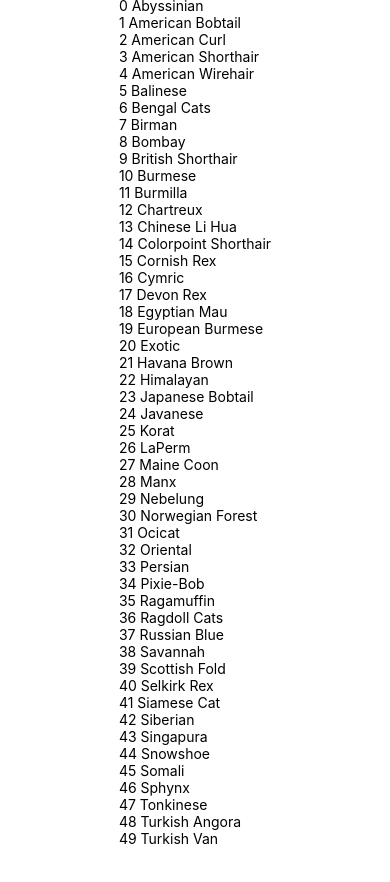
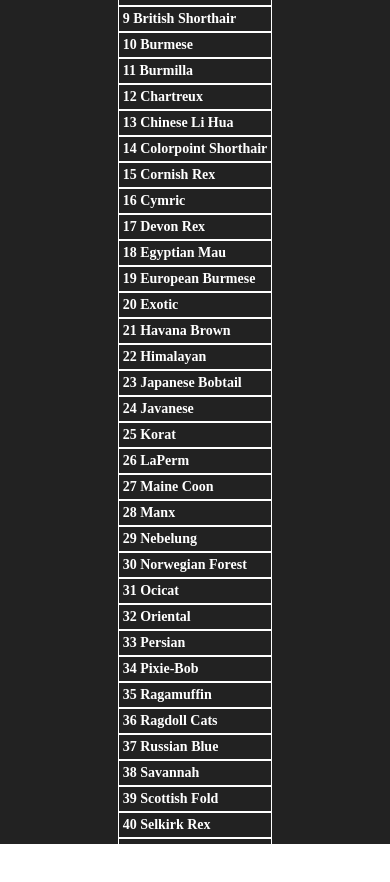
Before and after one commit to chrismlee26/mobile-by-breed, a React Native app: screen / in a window 390 px wide. Shown: the top 882 px of the page. Before the commit the page ends 847 px from the top, so only its background shows below. Built offline with nearby package versions, Linux system fonts and the light colour scheme.

Commit message:
[add] font styles to Item

```diff
--- a/App.js
+++ b/App.js
@@ -1,5 +1,5 @@
 import { StatusBar } from 'expo-status-bar';
-import { StyleSheet, Text, View, ScrollView, SafeAreaView } from 'react-native';
+import { StyleSheet, Text, View, ScrollView, FlatList, SafeAreaView } from 'react-native';
 import { cats } from './breeds'
 import Item from './Item'
 
@@ -21,7 +21,7 @@ export default function App() {
 const styles = StyleSheet.create({
   container: {
     flex: 1,
-    backgroundColor: '#fff',
+    backgroundColor: '#222',
     alignItems: 'center',
     justifyContent: 'center',
   },
--- a/Item.js
+++ b/Item.js
@@ -1,12 +1,31 @@
 import React from 'react'
-import { View, Text } from 'react-native'
+import { View, Text, StyleSheet } from 'react-native'
 
 function Item({ title }) {
   return (
     <View>
-      <Text>{title}</Text>
+      <Text style={styles.text}>{title}</Text>
     </View>
   );
 }
 
+const styles = StyleSheet.create({
+  text: {
+    fontFamily: 'AvenirNext-Bold',
+    color: 'white',
+    padding: 4,
+    borderWidth: .5,
+    borderColor: 'white',
+    alignSelf: 'stretch',
+    width: '100%',
+    fontWeight: 'bold'
+
+
+  }
+})
+
+
+
+
+
 export default Item
```
